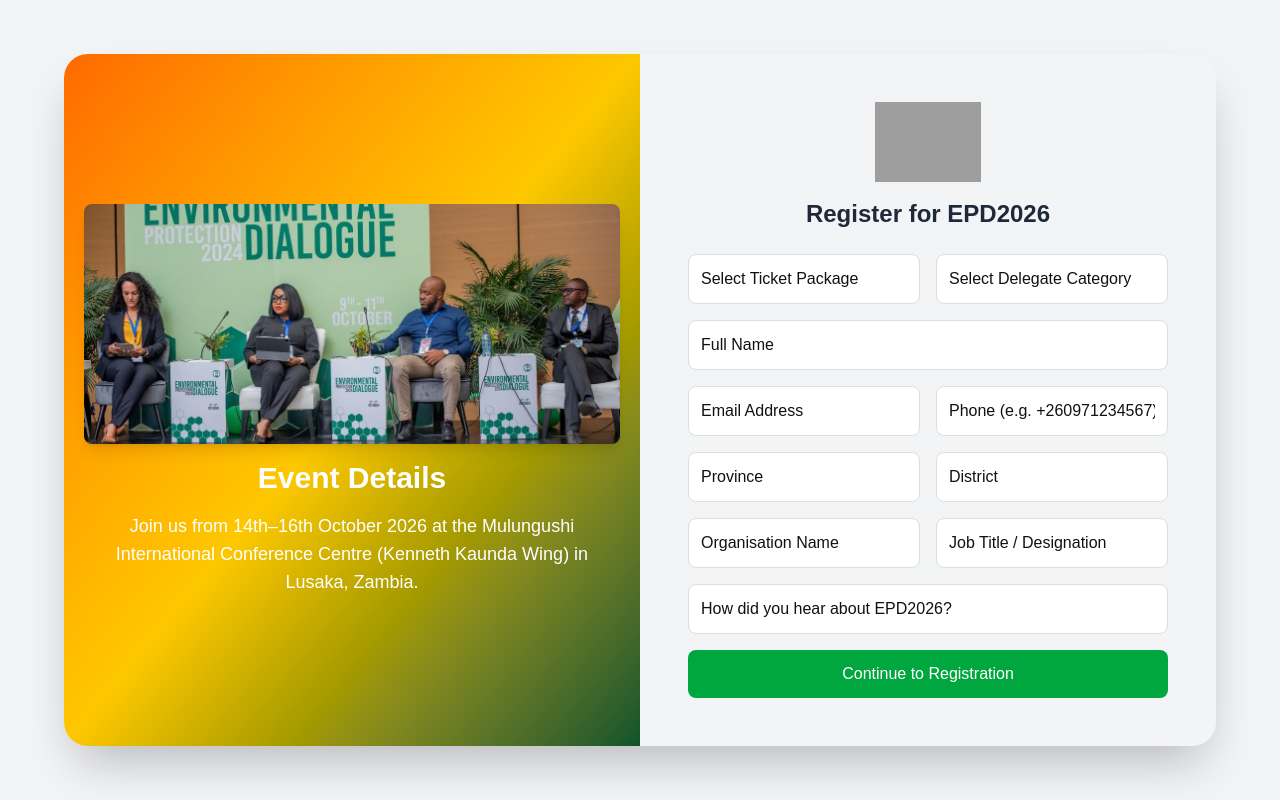
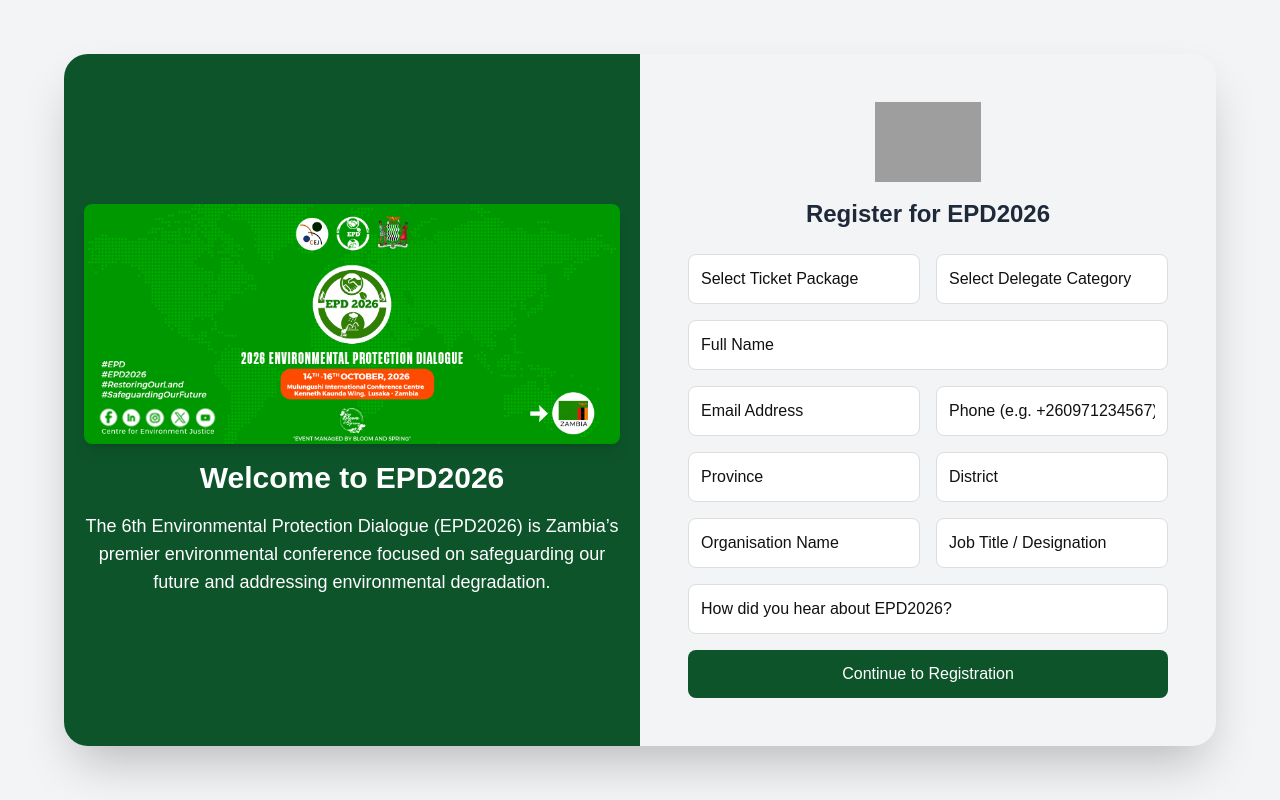
Before and after one commit to Piko-Technology-Services/cej-payments, a Next.js app: page / in a window 1280 px wide. Built offline with nearby package versions, Linux system fonts and the light colour scheme; grey boxes are pictures that could not be loaded.

Commit message:
Task: Ammendents

```diff
--- a/app/layout.tsx
+++ b/app/layout.tsx
@@ -35,9 +35,9 @@
   authors: [{ name: "Centre for Environment Justice (CEJ)" }],
 
   icons: {
-    icon: "/cej-logo.png",
-    shortcut: "/cej-logo.png",
-    apple: "/cej-logo.png", // your logo
+    icon: "./cej-logo.png",
+    shortcut: "./cej-logo.png",
+    apple: "./cej-logo.png",
   },
 
   openGraph: {
@@ -49,7 +49,7 @@
     siteName: "EPD2026",
     images: [
       {
-        url: "/epd (5).jpeg", // 🔥 your banner image
+        url: "./epd (5).jpeg", // 🔥 your banner image
         width: 1200,
         height: 630,
         alt: "EPD2026 Conference Banner",
@@ -64,7 +64,7 @@
     title: "EPD2026 – Register Now",
     description:
       "Be part of Zambia’s leading environmental dialogue. Register for EPD2026 today.",
-    images: ["/epd (5).jpeg"],
+    images: ["./epd (5).jpeg"],
   },
 
   robots: {
@@ -83,6 +83,7 @@
       lang="en"
       className={`${geistSans.variable} ${geistMono.variable} h-full antialiased`}
     >
+
       <body className="min-h-full flex flex-col">
 
         {/* 🔥 Global Header with Logo */}
--- a/app/page.tsx
+++ b/app/page.tsx
@@ -43,7 +43,7 @@
   },
   {
     title: 'Objectives of the Dialogue',
-    text: 'Promote safe tailings dam design, strengthen regulations, encourage community engagement, and ensure environmental sustainability.',
+    text: '1. Showcase best practices in tailings dam design and construction\n 2. Lobby for stronger tailings dam regulatory frameworks\n 3. Strengthen collaboration between government, private sector, and CSOs\n 4. Engage with communities and traditional leadership\n 5. Mobilize resources to implement EPD resolutions.',
     image: './epd (5).jpeg',
   },
   {
@@ -57,7 +57,7 @@
   useEffect(() => {
     const interval = setInterval(() => {
       setSlideIndex((prev) => (prev + 1) % slides.length);
-    }, 5000);
+    }, 8000);
     return () => clearInterval(interval);
   }, []);
 
@@ -144,11 +144,14 @@
 
         {/* Left Slide Section */}
 
-        <div className="md:w-1/2 bg-gradient-to-br from-orange-500 via-yellow-400 to-green-900 text-white p-5 flex flex-col justify-center relative">
+        <div className="md:w-1/2 bg-green-900 text-white p-5 flex flex-col justify-center relative">
           <div className="text-center space-y-4">
             <img src={slides[slideIndex].image} alt={slides[slideIndex].title} className="w-full h-60 mx-auto rounded-lg object-cover shadow-lg" />
             <h2 className="text-3xl font-bold">{slides[slideIndex].title}</h2>
-            <p className="text-lg mt-2">{slides[slideIndex].text}</p>
+            {/* <p className="text-lg mt-2">{slides[slideIndex].text}</p> */}
+            <p className="text-lg mt-2 whitespace-pre-line">
+            {slides[slideIndex].text}
+          </p>
           </div>
           {/* <div className="absolute bottom-4 left-1/2 transform -translate-x-1/2 flex space-x-2">
             {slides.map((_, i) => (
@@ -229,7 +232,7 @@
               <option value="Print Media">Print Media</option>
             </select>
 
-            <button className="btn w-full py-3 text-white bg-green-600 hover:bg-green-700 rounded-lg flex justify-center items-center" disabled={loading}>
+            <button className="btn w-full py-3 text-white bg-green-900 hover:bg-green-900 rounded-lg flex justify-center items-center" disabled={loading}>
               {loading ? <div className="animate-spin rounded-full h-8 w-8 border-b-5 border-white-900"></div> : 'Continue to Registration'}
             </button>
           </form>
--- a/app/success/SuccessContent.tsx
+++ b/app/success/SuccessContent.tsx
@@ -92,7 +92,7 @@
 
         {/* TRANSACTION DETAILS */}
         <div className="overflow-x-auto bg-gray-50 p-4 rounded-lg text-sm">
-          <table className="w-full text-left">
+          <table className="w-full text-gray-600 text-left">
             <thead className="bg-gray-100">
               <tr>
           {/* <th className="px-4 py-2 font-medium">Field</th>
```
